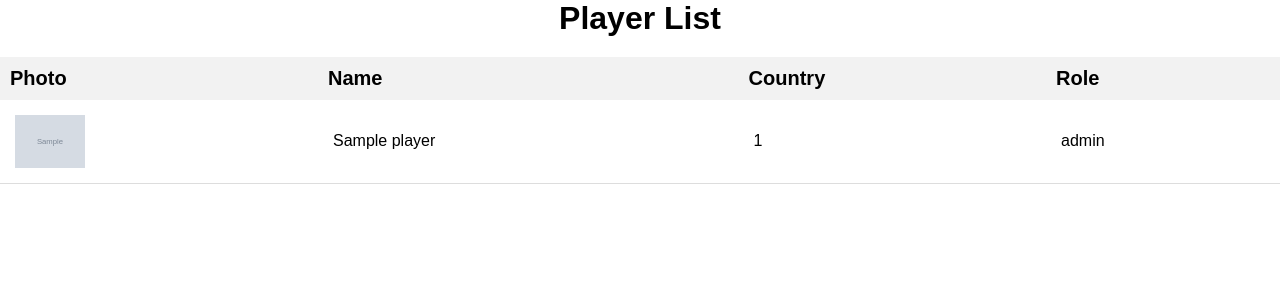
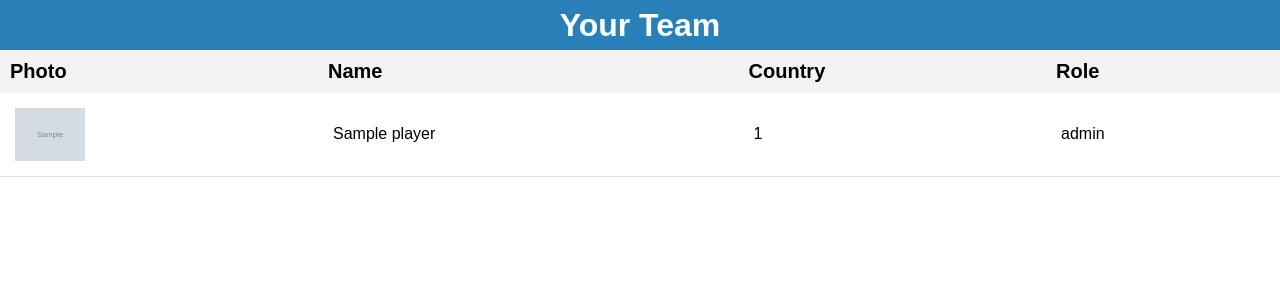
Before and after one commit to AdarshStaluGC/CSS_Project1, a PHP site: the page made by players.php in a window 1280 px wide. Shown: the part 58-358 px from the top of the page. Run offline with PHP 8.4, Linux system fonts and the light colour scheme; tables that the repository leaves empty or names only in its code hold one stand-in row (values such as "Sample post"); grey boxes marked "Sample" are stand-in pictures.

Commit message:
Adding a flip card Css in my players page

```diff
--- a/css/players.css
+++ b/css/players.css
@@ -69,6 +69,54 @@ td {
     text-align: center;
 }
 
+/* Flip card container */
+.flip-card {
+    width: 100%; /* Full width */
+    height: 50px; /* Set height to 50px */
+    perspective: 1000px;
+  }
+
+  /* Flip card inner element */
+  .flip-card-inner {
+    position: relative;
+    width: 100%;
+    height: 100%;
+    text-align: center;
+    transition: transform 0.8s;
+    transform-style: preserve-3d;
+  }
+
+  /* Flip card front and back */
+  .flip-card-front,
+  .flip-card-back {
+    position: absolute;
+    width: 100%;
+    height: 100%;
+    backface-visibility: hidden;
+    display: flex; /* Use flexbox for centering */
+    align-items: center; /* Center vertically */
+    justify-content: center; /* Center horizontally */
+  }
+
+  /* Flip card front */
+  .flip-card-front {
+    background-color:#2980b9;
+    color: white;
+  }
+
+  /* Flip card back */
+  .flip-card-back {
+    background-color: #bbb;
+    color: black;
+    transform: rotateY(180deg);
+  }
+
+  /* Flip card on hover */
+  .flip-card:hover .flip-card-inner {
+    transform: rotateY(180deg);
+  }
+
+
 /* Styles for large screens (desktops, laptops) */
 @media screen and (min-width: 768px) {
     /* Increase font size for headings */
--- a/players.php
+++ b/players.php
@@ -10,6 +10,20 @@
 <?php
     $title = 'Player List';  // Define $title before including header.php
     include('shared/header.php');
+
+    ?>
+    <div class="flip-card">
+  <div class="flip-card-inner">
+    <div class="flip-card-front">
+      <h1>Your Team</h1>
+    </div>
+    <div class="flip-card-back">
+      <h1>Your Players</h1>
+    </div>
+  </div>
+</div>
+
+    <?php
     include('shared/datab.php');
 
     // Query to fetch all players
@@ -18,8 +32,7 @@
     $cmd->execute();
     $players= $cmd->fetchAll();
 
-    // Display the player list
-    echo '<h1 class="centered-title">Player List</h1>';
+
     echo '<table><thead><th>Photo</th><th>Name</th><th>Country</th><th>Role</th>';
     if (!empty($_SESSION['username'])) {
         echo '<th>Actions</th>';
```
